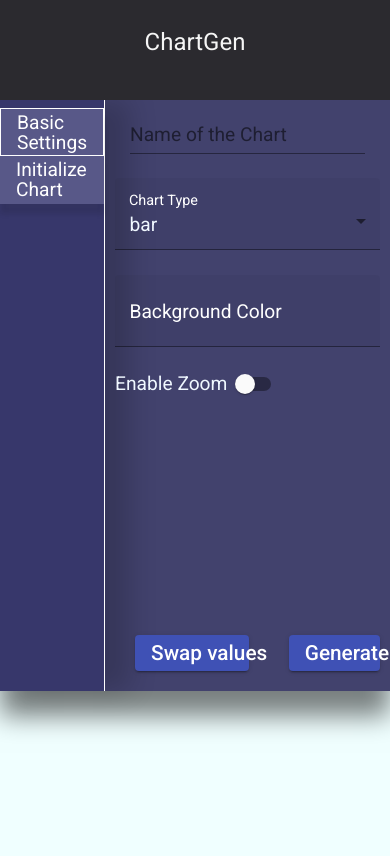
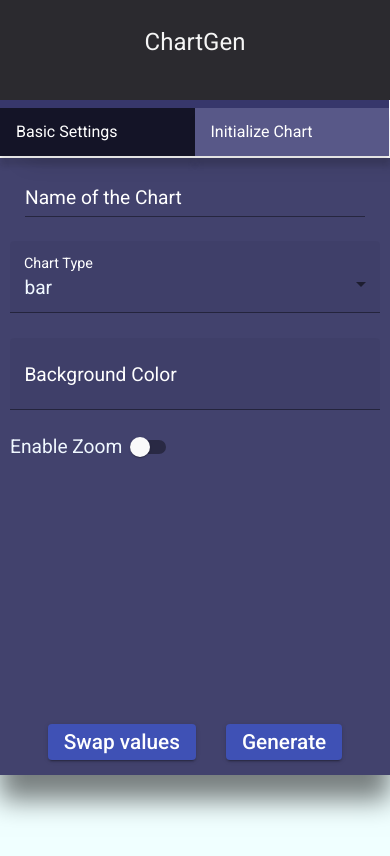
Before and after one commit to AntoRin/chart-gen, an Angular app: page /chart in a window 390 px wide. Shown: the top 856 px of the page. Built offline with nearby package versions, Linux system fonts and the light colour scheme.

Commit message:
ui bug fixes

```diff
--- a/src/app/chart/components/chart-control/chart-control.component.css
+++ b/src/app/chart/components/chart-control/chart-control.component.css
@@ -6,7 +6,8 @@
    margin-bottom: 20px;
    display: grid;
    grid-template-columns: 1fr 4fr;
-   min-height: 70vh;
+   min-height: 80vh;
+   max-height: fit-content;
 }
 
 .tab-nav {
@@ -15,16 +16,32 @@
    background-color: rgb(55, 55, 107);
 }
 
-.tab-nav mat-list-item {
+.list-btn {
    color: #fff;
    font-size: 1.2rem;
    background-color: rgb(88, 88, 136);
    box-shadow: 0 10px 5px rgba(17, 17, 17, 0.116);
 }
 
+.list-btn:hover {
+   background-color: rgba(0, 0, 0, 0.637);
+}
+
+.list-btn:focus {
+   background-color: rgba(0, 0, 0, 0.637);
+}
+
+.list-btn-selected {
+   background-color: rgba(0, 0, 0, 0.637);
+}
+
 .settings-form {
-   padding: 0 10px;
+   padding: 5px 10px;
    position: relative;
+   height: 100%;
+   display: flex;
+   justify-content: space-between;
+   flex-direction: column;
 }
 
 .settings-form mat-label {
@@ -33,6 +50,10 @@
 
 .settings-form option {
    background-color: rgb(51, 50, 54);
+}
+
+.tab-section {
+   min-height: 90%;
 }
 
 .input-container {
@@ -56,17 +77,16 @@ mat-button-toggle {
 .control-actions {
    width: 120px;
    font-size: 1.3rem;
+   width: 100%;
    display: flex;
    justify-content: center;
    align-items: center;
-   width: 100%;
-   position: absolute;
-   bottom: 0;
 }
 
 .action-btn-font {
    font-size: 1.3rem;
-   margin: 20px;
+   margin: 10px 15px;
+   min-width: fit-content;
 }
 
 .snackbar-control {
@@ -74,3 +94,26 @@ mat-button-toggle {
    width: 75%;
    color: red;
 }
+
+@media (max-width: 800px) {
+   .list-btn {
+      font-size: 1rem;
+   }
+}
+
+@media (max-width: 700px) {
+   .chart-control-container {
+      display: flex;
+      justify-content: flex-start;
+      flex-direction: column;
+   }
+
+   .settings-form {
+      flex-grow: 1;
+   }
+
+   .nav-list-container {
+      display: flex;
+      border-bottom: 2px solid #fff;
+   }
+}
--- a/src/app/chart/components/chart-control/chart-control.component.html
+++ b/src/app/chart/components/chart-control/chart-control.component.html
@@ -1,26 +1,25 @@
 <div class="chart-control-container">
    <div class="tab-nav">
-      <mat-nav-list>
-         <mat-list-item [ngStyle]="selectedTab === 'basic' ? { border: '1px solid #fff' } : {}" (click)="changeTab('basic')"
-            >Basic Settings</mat-list-item
+      <mat-nav-list class="nav-list-container">
+         <mat-list-item class="list-btn" [ngClass]="selectedTab === 'basic' ? 'list-btn-selected' : ''" (click)="changeTab('basic')">
+            Basic Settings
+         </mat-list-item>
+         <mat-divider></mat-divider>
+         <mat-list-item
+            class="list-btn"
+            [ngClass]="selectedTab === 'initialize' ? 'list-btn-selected' : ''"
+            (click)="changeTab('initialize')"
          >
-         <mat-list-item [ngStyle]="selectedTab === 'initialize' ? { border: '1px solid #fff' } : {}" (click)="changeTab('initialize')"
-            >Initialize Chart</mat-list-item
-         >
+            Initialize Chart
+         </mat-list-item>
       </mat-nav-list>
    </div>
    <form class="settings-form" (ngSubmit)="createChart($event)">
-      <section *ngIf="selectedTab === 'basic'">
+      <section *ngIf="selectedTab === 'basic'" class="tab-section">
          <div class="input-container">
             <mat-form-field class="full-width">
-               <input
-                  name="chartTitle"
-                  matInput
-                  autocomplete="off"
-                  type="text"
-                  placeholder="Name of the Chart"
-                  [(ngModel)]="chartTitle"
-               />
+               <mat-label>Name of the Chart</mat-label>
+               <input name="chartTitle" matInput autocomplete="off" type="text" [(ngModel)]="chartTitle" />
             </mat-form-field>
          </div>
          <mat-form-field appearance="fill" class="full-width">
@@ -40,7 +39,7 @@
          <mat-slide-toggle labelPosition="before" [checked]="enableZoom" (change)="setZoom($event)">Enable Zoom</mat-slide-toggle>
          <br />
       </section>
-      <section *ngIf="selectedTab === 'initialize'">
+      <section *ngIf="selectedTab === 'initialize'" class="tab-section">
          <div class="input-container">
             <app-chip-input
                [includeBtn]="true"
--- a/src/app/material-ui/material-ui.module.ts
+++ b/src/app/material-ui/material-ui.module.ts
@@ -14,6 +14,7 @@ import { MatToolbarModule } from "@angular/material/toolbar";
 import { MatTabsModule } from "@angular/material/tabs";
 import { MatListModule } from "@angular/material/list";
 import { MatSlideToggleModule } from "@angular/material/slide-toggle";
+import { MatDividerModule } from "@angular/material/divider";
 
 @NgModule({
    declarations: [],
@@ -33,6 +34,7 @@ import { MatSlideToggleModule } from "@angular/material/slide-toggle";
       MatTabsModule,
       MatListModule,
       MatSlideToggleModule,
+      MatDividerModule,
    ],
 })
 export class MaterialUIModule {}
```
